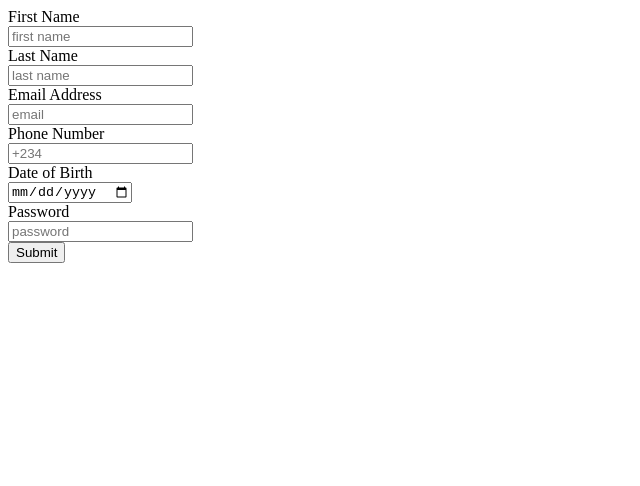
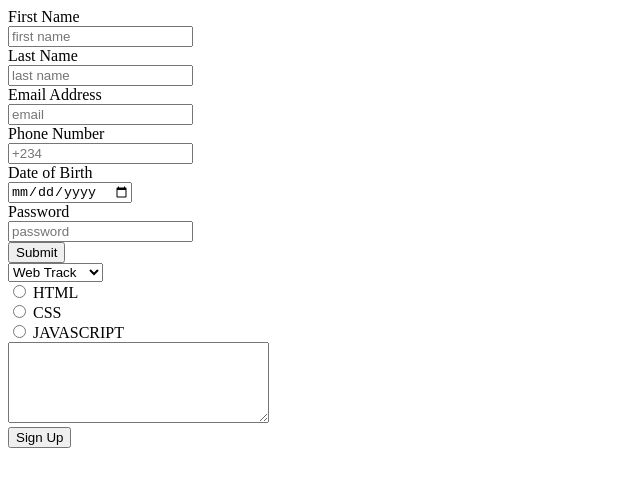
Before and after one commit to Julianah253/Simi, a plain HTML site: page index.html in a window 1280 px wide. Shown: the whole page, without its empty margins (0-640 px from the left). Drawn offline with Linux system fonts and the light colour scheme.

Commit message:
radio-added

```diff
--- a/index.html
+++ b/index.html
@@ -7,7 +7,7 @@
     <title>Document</title>
 </head>
 <body>
-    <!--Form-->
+<!--form-->
     <form>
         <label> First Name </label><br>
         <input type="text" placeholder="first name">
@@ -34,7 +34,36 @@
         <br>
 
         <input type="submit" name="" id="">
-    </form>
-    <!--End of Form-->
+        <br>
+
+        <!--select box-->
+     <select>
+        <option value="Web Track"> Web Track </option>
+        <option value="AI Track"> AI Track </option>
+        <option value="Game Track"> Game Track </option>
+     </select>
+     <!--end of select box-->
+
+     <br>
+
+     <!--radio-->
+     <input type="radio" id="html" value="HTML">
+     <label for="html"> HTML </label>
+     <br>
+     <input type="radio" id="html" value="HTML">
+     <label for="css"> CSS </label>
+     <br>
+     <input type="radio" id="html" value="HTML">
+     <label for="javascript"> JAVASCRIPT </label>
+     <!--end of radio-->
+
+     <br>
+     <!--textarea-->
+     <textarea name="message" cols="30" rows="5" placeholder="Type a message"> </textarea>
+     <!--end of textarea-->
+     <br>
+     <!--button-->
+     <button type="sign up"> Sign Up </button>
+<!--end of form-->
 </body>
 </html>
```
